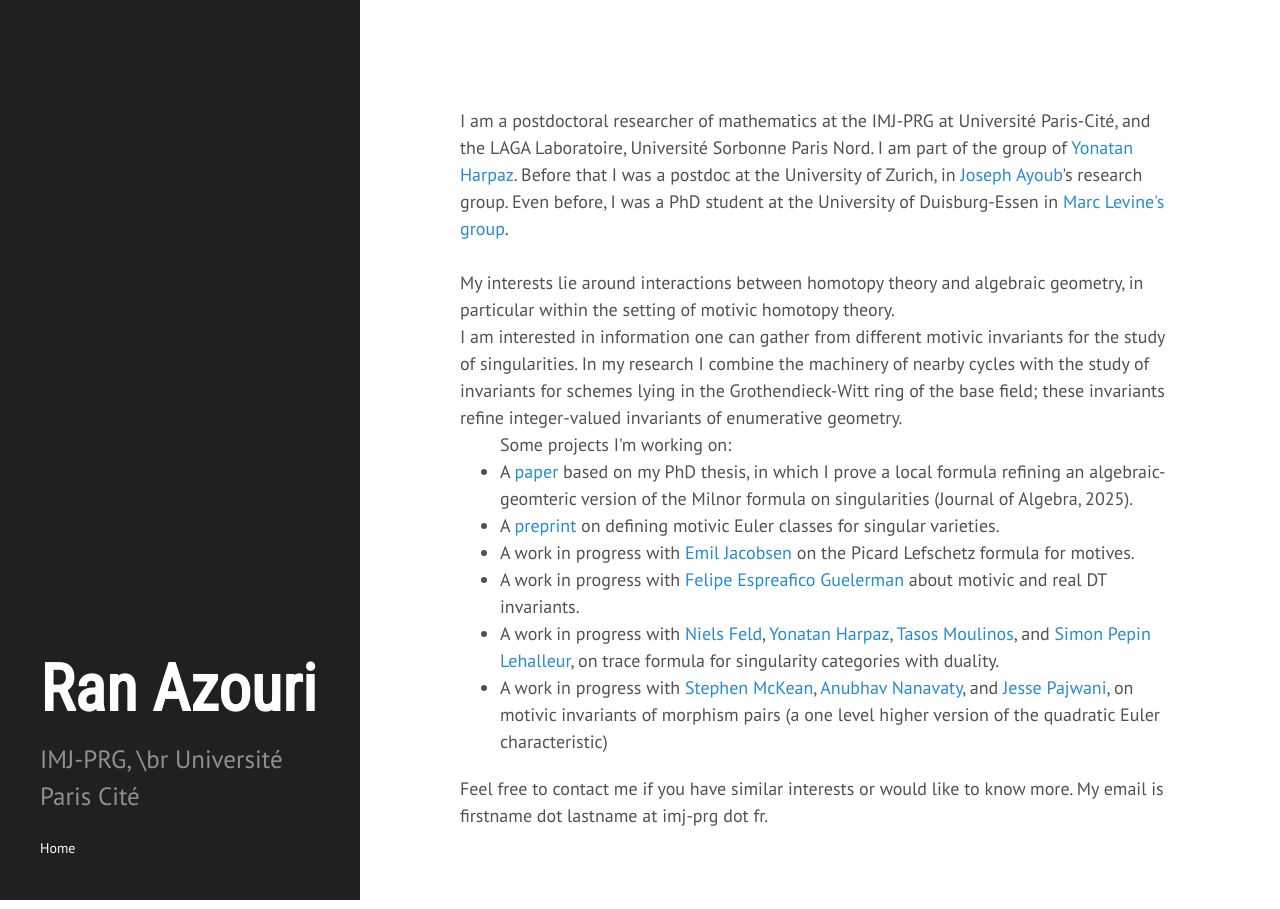
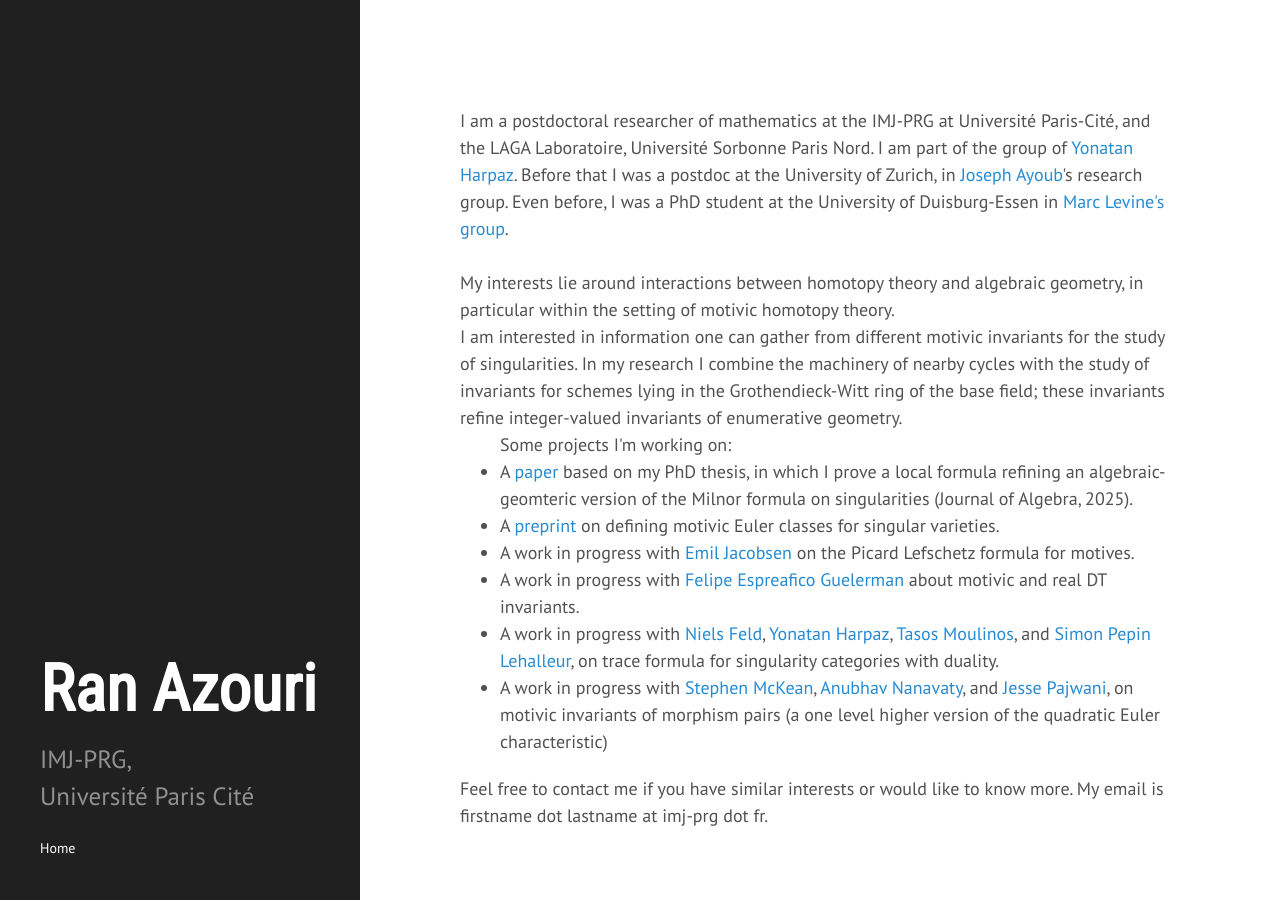
Before and after one commit to ransass/ransass.github.io, a Jekyll site: the page built from index.html, in a window 1280 px wide. Built offline with Jekyll 4.4.1, drawn with Linux system fonts in a browser that asks for light colours; some web fonts are replaced; the list of posts is cut into pages by our own code.

```diff
--- a/_config.yml
+++ b/_config.yml
@@ -9,7 +9,7 @@ permalink:        pretty
 # Setup
 title:            Ran Azouri
 tagline:          'mathematician'
-description:     'IMJ-PRG, \br Université Paris Cité'
+description:     'IMJ-PRG, <br/> Université Paris Cité'
 url:              https://www.ranazouri.com
 baseurl:          /
 
```
